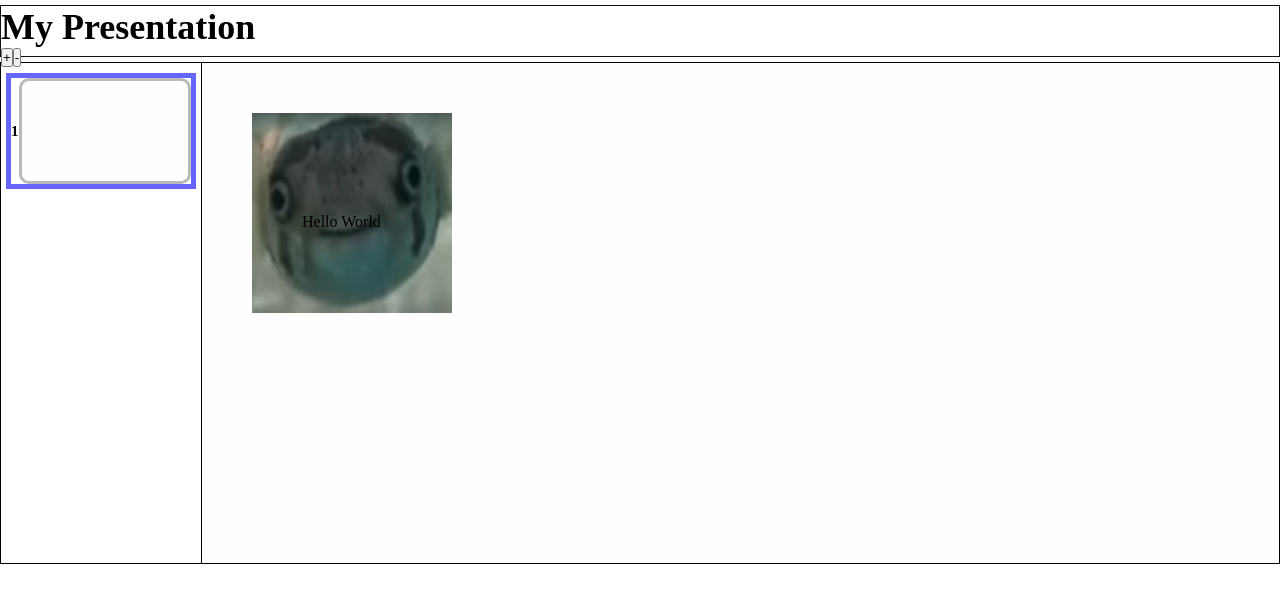
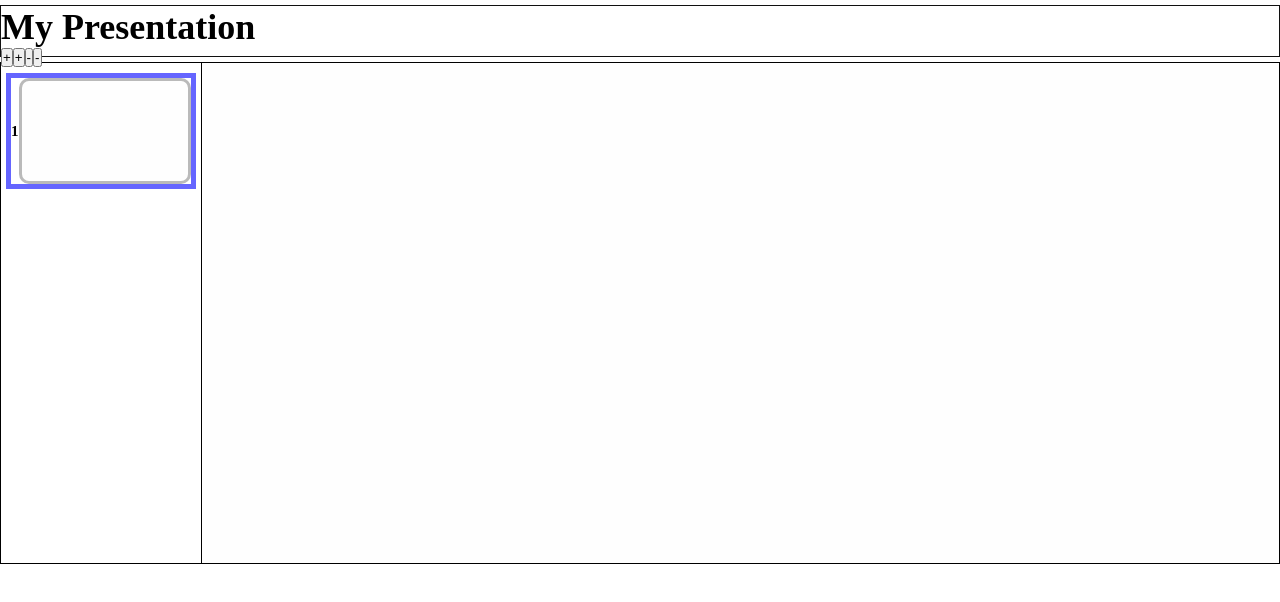
Before and after one commit to YaNeVLAD/Frontend_React, a React (Vite) app: page / in a window 1280 px wide. Shown: the top 602 px of the page. Built offline with nearby package versions, Linux system fonts and the light colour scheme.

Commit message:
Добавил удаление/создание объектов

```diff
--- a/src/App.tsx
+++ b/src/App.tsx
@@ -7,7 +7,8 @@ import { Slide } from './views/slide/Slide'
 type AppProps = {
   presentation: PresentationType
 }
-
+//Клавиатурное управление. Хоткеи
+//Если делать --- просчитать все хоткеи
 function App(appProps: AppProps) {
   const presentation = appProps.presentation
   return (
@@ -21,8 +22,7 @@ function App(appProps: AppProps) {
           id={presentation.selection.selectedSlide.id}
           selectedObjectId={presentation.selection.selectedObject?.id}
           objects={presentation.selection.selectedSlide.objects}
-          background={presentation.selection.selectedSlide.background}
-          scale={1} />
+          background={presentation.selection.selectedSlide.background} />
       </div>
     </>
   )
--- a/src/common/EmptySlide.ts
+++ b/src/common/EmptySlide.ts
@@ -1,11 +1,9 @@
 import { uuid } from "../storage/functions"
 import { SlideType } from "../storage/types"
-import { BASE_IMAGE } from "./BaseImage"
-import { BASE_TEXT_AREA } from "./BaseTextArea"
 
 const EMPTY_SLIDE: SlideType = {
     id: uuid(),
-    objects: [BASE_IMAGE, BASE_TEXT_AREA],
+    objects: [],
     background: {
         value: "#FEFEFE",
         type: "solid"
--- a/src/index.tsx
+++ b/src/index.tsx
@@ -4,7 +4,8 @@ import { createRoot } from 'react-dom/client'
 import { addPresentationChangeHandler, getPresentation } from './storage/presentation.ts'
 
 function render() {
-  createRoot(document.getElementById('root')!).render(
+  const root = createRoot(document.getElementById('root')!)
+  root.render(
     <StrictMode>
       <App presentation={getPresentation()}/>
     </StrictMode>,
--- a/src/storage/functions.ts
+++ b/src/storage/functions.ts
@@ -1,3 +1,5 @@
+import { BASE_IMAGE } from "../common/BaseImage"
+import { BASE_TEXT_AREA } from "../common/BaseTextArea"
 import { EMPTY_SLIDE } from "../common/EmptySlide"
 import { type ImageSrc, type PresentationType, type SlideType, type TextAreaType, type SolidColor, type GradientColor, type GlobalSelectionType, ImageType, SlideObjectType } from "./types"
 
@@ -9,11 +11,23 @@ function changePresentationTitle(title: string, presentation: PresentationType):
 }
 //Нужно деструкторизировать презентацию и слайды во всех функциях
 function addSlide(presentation: PresentationType): PresentationType {
-    const presentationCopy = { ...presentation }
+    const presentationCopy: PresentationType = {
+        ...presentation,
+        slides: [...presentation.slides],
+        selection: {
+            ...presentation.selection,
+            selectedSlide: { ...presentation.selection.selectedSlide },
+            selectedObject: presentation.selection.selectedObject
+                ? { ...presentation.selection.selectedObject }
+                : undefined
+        }
+    }
     const slides = presentationCopy.slides
     const newSlide = {
         ...EMPTY_SLIDE,
-        id: uuid()
+        id: uuid(),
+        objects: [...EMPTY_SLIDE.objects],
+        background: { ...EMPTY_SLIDE.background }
     }
     slides.push(newSlide)
 
@@ -37,11 +51,14 @@ function deleteSlide(presentation: PresentationType): PresentationType {
         return presentation
     }
 
-    const presentationCopy = { ...presentation }
-    const slides = presentationCopy.slides
-    const modSlides = slides.slice(0, slides.length)
+    const presentationCopy = {
+        ...presentation,
+        slides: [...presentation.slides],
+        selection: { ...presentation.selection }
+    }
+    const modSlides = presentationCopy.slides.slice(0, presentationCopy.slides.length)
     const deletedSlides = modSlides.splice(index, 1)
-    let deletedIndex = slides.indexOf(deletedSlides[0])
+    let deletedIndex = presentationCopy.slides.indexOf(deletedSlides[0])
 
     if (deletedIndex == modSlides.length) {
         deletedIndex--
@@ -85,41 +102,66 @@ function changeSlideBackground(slide: SlideType, newBackground: SolidColor | Gra
     }
 }
 
-function addObject(slide: SlideType, object: ImageType | TextAreaType, selection: GlobalSelectionType): SlideType {
-    if (selection.selectedSlide != slide) {
-        throw new Error('Can\'t change add objects on slide that isn\'t selected')
+function addObject(presentation: PresentationType, { type }: { type: 'imageObj' | 'textObj' }): PresentationType {
+    const presentationCopy = {
+        ...presentation,
+        slides: [...presentation.slides],
+        selection: { ...presentation.selection }
     }
 
-    const modifiedObjects = slide.objects
-    modifiedObjects.push(object)
+    if (type == 'imageObj') {
+        const image = {
+            ...BASE_IMAGE,
+            id: uuid(),
+        }
+        presentationCopy.selection.selectedSlide.objects.push(image)
+    } else {
+        const textArea = {
+            ...BASE_TEXT_AREA,
+            id: uuid(),
+        }
+        presentationCopy.selection.selectedSlide.objects.push(textArea)
+    }
 
     return {
-        ...slide,
-        objects: modifiedObjects
+        ...presentationCopy
     }
 }
 
-function deleteObject(slide: SlideType, object: ImageType | TextAreaType, selection: GlobalSelectionType): SlideType {
-    if (selection.selectedSlide != slide) {
-        throw new Error('Can\'t delete object on slide that isn\'t selected')
+function deleteObject(presentation: PresentationType): PresentationType {
+    const selectionCopy: GlobalSelectionType = {
+        ...presentation.selection,
+        selectedSlide: {
+            ...presentation.selection.selectedSlide,
+            objects: [...presentation.selection.selectedSlide.objects],
+            background: { ...presentation.selection.selectedSlide.background }
+        },
+        selectedObject: presentation.selection.selectedObject
+            ? { ...presentation.selection.selectedObject }
+            : undefined
     }
 
-    if (selection.selectedObject != object) {
-        throw new Error('Can\'t delete object that isn\'t selected')
+    if (selectionCopy.selectedObject == undefined) {
+        console.log('Объект не существует на слайде')
+        return presentation
     }
 
-    const modifiedObjects = slide.objects
-    const index: number = modifiedObjects.indexOf(object)
+    let index: number = -1
+    index = selectionCopy.selectedSlide.objects.findIndex((obj: SlideObjectType): boolean => {
+        return obj.id == selectionCopy.selectedObject?.id
+
+    })
 
     if (index == -1) {
-        throw new Error('Object doen\'t exist on this slide')
+        console.log('Объект не существует на слайде')
+        return presentation
     }
 
-    modifiedObjects.splice(index, 1)
+    selectionCopy.selectedSlide.objects.splice(index, 1)
 
     return {
-        ...slide,
-        objects: modifiedObjects
+        ...presentation,
+        selection: selectionCopy
     }
 }
 
--- a/src/storage/presentation.ts
+++ b/src/storage/presentation.ts
@@ -4,9 +4,17 @@ import { PresentationType } from "./types"
 
 let presentation: PresentationType = {
     title: "My Presentation",
-    slides: [EMPTY_SLIDE],
+    slides: [{
+        ...EMPTY_SLIDE,
+        objects: [...EMPTY_SLIDE.objects],
+        background: { ...EMPTY_SLIDE.background }
+    }],
     selection: {
-        selectedSlide: EMPTY_SLIDE,
+        selectedSlide: {
+            ...EMPTY_SLIDE,
+            objects: [...EMPTY_SLIDE.objects],
+            background: { ...EMPTY_SLIDE.background }
+        },
         selectedObject: undefined
     }
 }
--- a/src/storage/types.ts
+++ b/src/storage/types.ts
@@ -6,7 +6,7 @@ type PresentationType = {
 
 type GlobalSelectionType = {
     selectedSlide: SlideType,
-    selectedObject: SlideObjectType | undefined,
+    selectedObject?: SlideObjectType,
 }
 
 type SlideType = {
--- a/src/views/slide/Slide.tsx
+++ b/src/views/slide/Slide.tsx
@@ -7,7 +7,6 @@ type SlideProps = {
     selectedObjectId: string | undefined,
     objects: Array<TextAreaType | ImageType>
     background: SolidColor | GradientColor | ImageSrc,
-    scale: number,
 }
 
 //Порешать превью. Сделать её слайдом. В каждый слайд и объект прокидывать scale
--- a/src/views/toolsArea/ToolsArea.tsx
+++ b/src/views/toolsArea/ToolsArea.tsx
@@ -1,4 +1,4 @@
-import { addSlide, deleteSlide } from '../../storage/functions'
+import { addObject, addSlide, deleteObject, deleteSlide } from '../../storage/functions'
 import { dispatch } from '../../storage/presentation'
 import style from './ToolsArea.module.css'
 
@@ -6,12 +6,20 @@ type ToolsAreaProps = {
     title: string
 }
 
-function onAddSlideButtonClick() {
+function onAddSlideClick() {
     dispatch(addSlide, {})
 }
 
-function onDeleteSlideButtonClick() {
+function onAddObjectClick() {
+    dispatch(addObject, {type: 'imageObj'})
+}
+
+function onDeleteSlideClick() {
     dispatch(deleteSlide, {})
+}
+
+function onDeletObjectClick() {
+    dispatch(deleteObject, {})
 }
 
 function ToolsArea(toolsAreaProps: ToolsAreaProps) {
@@ -20,8 +28,10 @@ function ToolsArea(toolsAreaProps: ToolsAreaProps) {
             <h2 className={style.presentationTitle}>
                 {toolsAreaProps.title}
             </h2>
-            <button className={style.addSlideButton} onClick={onAddSlideButtonClick}>+</button>
-            <button className={style.deleteSlideButton} onClick={onDeleteSlideButtonClick}>-</button>
+            <button className={style.addSlide} onClick={onAddSlideClick}>+</button>
+            <button className={style.addObject} onClick={onAddObjectClick}>+</button>
+            <button className={style.deleteSlide} onClick={onDeleteSlideClick}>-</button>
+            <button className={style.deleteObject} onClick={onDeletObjectClick}>-</button>
         </div>
     )
 }
```
